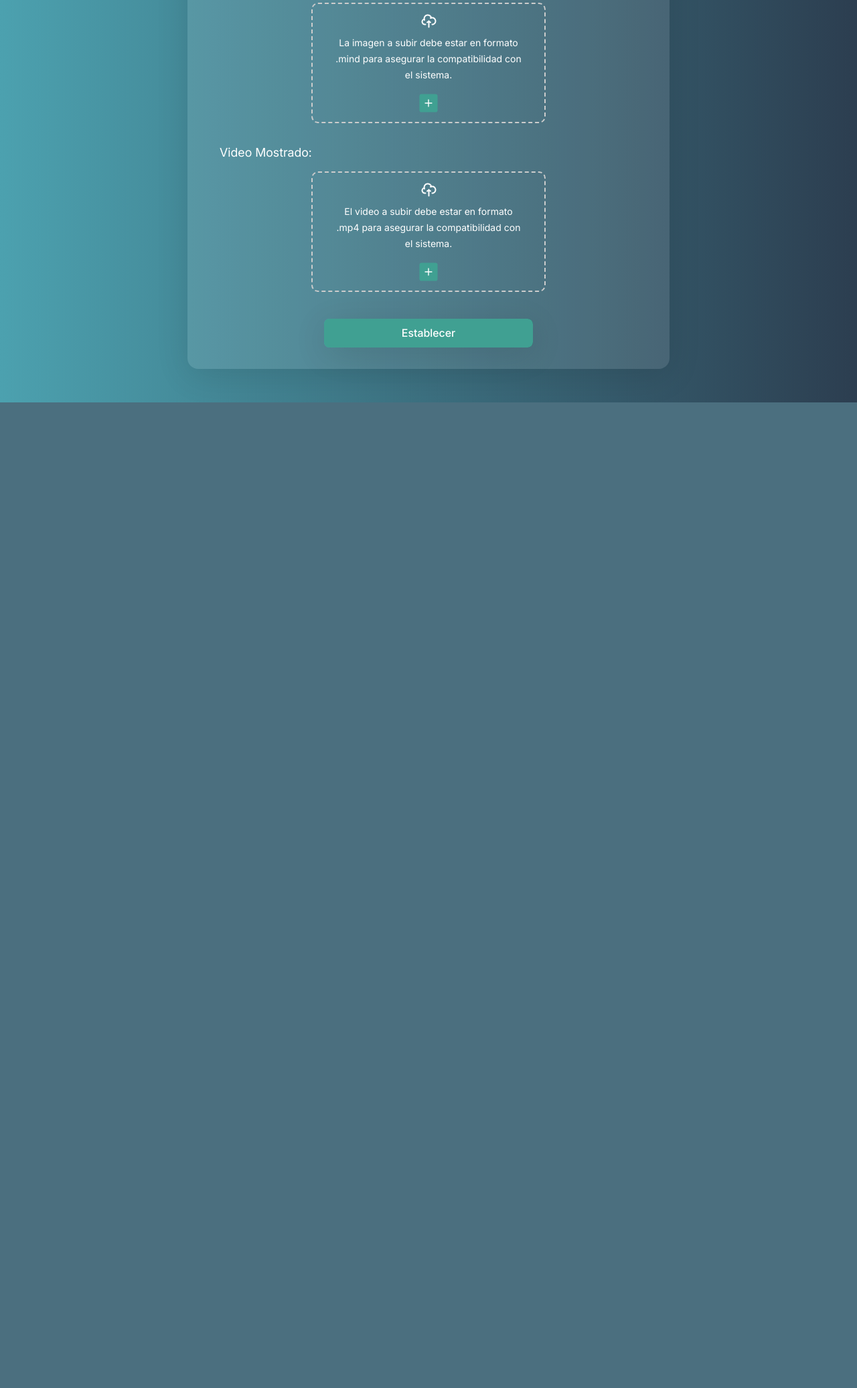
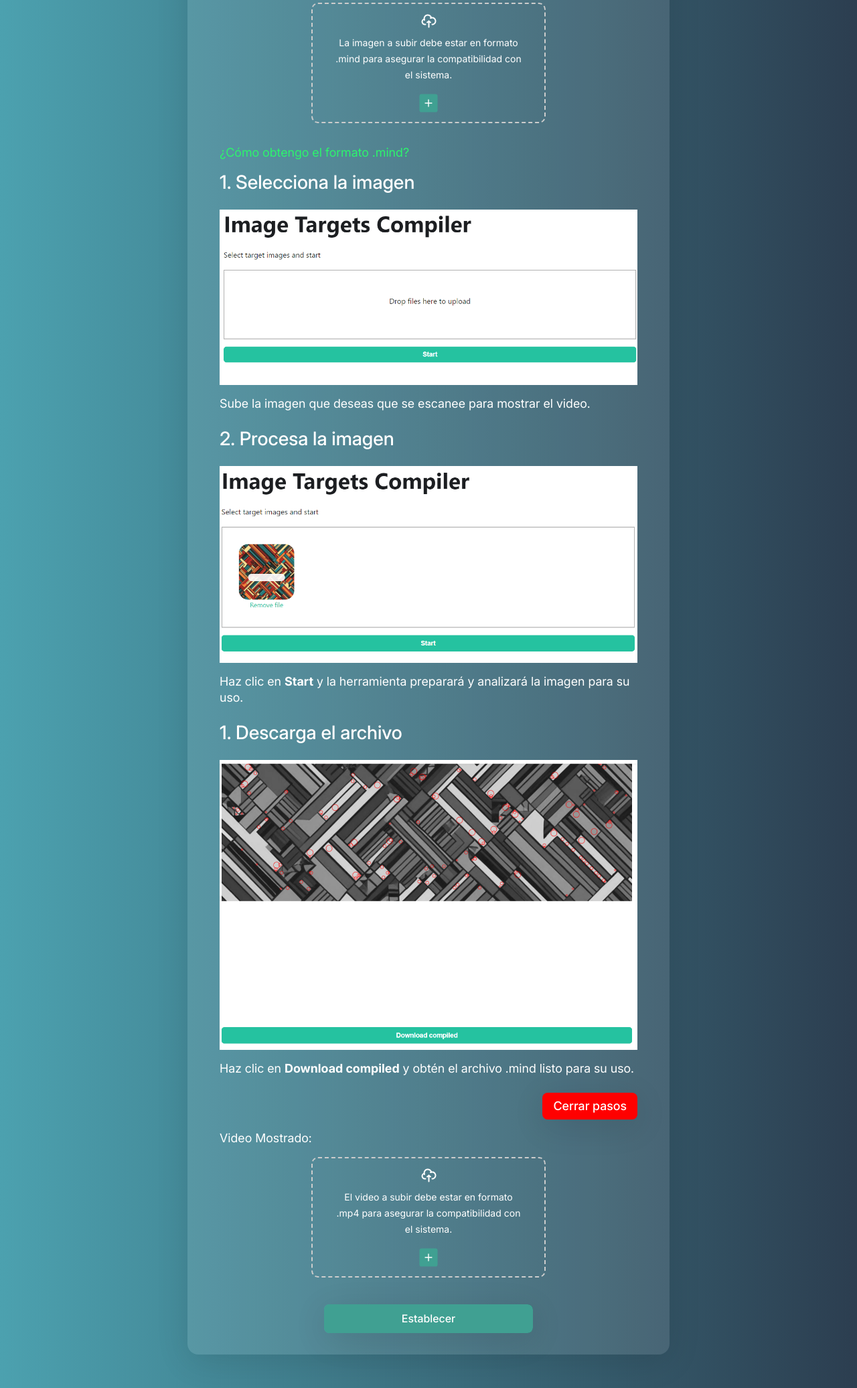
Before and after one commit to Molinas98/ra, a Flask app: page /admin in a window 1280 px wide. Shown: the part 321-2394 px from the top of the page at 67% size. Before the commit the page ends 922 px from the top, so only its background shows below. Run offline with Flask 2, Linux system fonts and the light colour scheme; the visitor is signed in with stand-in values (Sample User, id 1); some libraries are stand-ins or nearby versions.

Commit message:
tutorial

```diff
--- a/flask_app/static/css/style.css
+++ b/flask_app/static/css/style.css
@@ -11,14 +11,6 @@
 :root {
     --white: #fff;
     --black: #1D2130;
-    --blue: #263F86;
-    --blue2: #2C3C90;
-    --red: #A23926;
-    --red2: #D41817;
-    --red3: #BA2630;
-    --yellow: #F8F0C8;
-    --yellow2: #F5F5DB;
-    --yellow3: #F8D11F;
 }
 
 *,
@@ -423,3 +415,21 @@ input[type="email"]:focus, input[type="password"]:focus, textarea:focus, select:
     padding-bottom: 6rem;
     /* Asegura que el overlay esté por encima del contenido de atrás */
 }
+
+#link-pasos {
+    color: #2df46d !important;
+    margin-bottom: 1rem;
+    cursor: pointer;
+}
+
+#cerrar-pasos {
+    color: white;
+    margin-bottom: 1rem;
+    cursor: pointer;
+    font-weight: 500;
+    text-align: end;
+    background-color: #ff0000;
+    padding: 0.5rem 1rem;
+    box-shadow: rgba(0, 0, 0, 0.11) 0px 10px 50px 0px;
+    border-radius: 0.5rem;
+}
--- a/flask_app/static/js/main.js
+++ b/flask_app/static/js/main.js
@@ -3,6 +3,8 @@ document.addEventListener("DOMContentLoaded", function() {
   const inputImagen = document.getElementById('imagen');
   const dropZone_video = document.getElementById('dropZone_video');
   const inputVideo = document.getElementById('video');
+  const pasos = document.getElementById('link-pasos');
+  const cerrar = document.getElementById('cerrar-pasos');
 
   // Funciones para imágenes
   dropZone.addEventListener('dragover', function(e) {
@@ -71,4 +73,19 @@ document.addEventListener("DOMContentLoaded", function() {
     };
     reader.readAsDataURL(file);
   }
+
+  pasos.addEventListener('click', function() {
+    const pasos = document.getElementById('pasos');
+    // Alternar entre mostrar y ocultar
+    if (pasos.style.display === 'none' || pasos.style.display === '') {
+        pasos.style.display = 'block';
+    } else {
+        pasos.style.display = 'none';
+    }
+  });
+
+  cerrar.addEventListener('click', function() {
+    const pasos = document.getElementById('pasos');
+    pasos.style.display = 'none';
+  });
 });
--- a/flask_app/templates/admin.html
+++ b/flask_app/templates/admin.html
@@ -47,6 +47,21 @@
                                         </div>
                                     </div>
                                 </fieldset>
+                                <label id="link-pasos">¿Cómo obtengo el formato .mind?</label>
+                                <div id="pasos">
+                                    <h3>1. Selecciona la imagen</h3>
+                                    <img class="img-fluid py-3" src="../static/images/paso_1.png">
+                                    <p class="mb-4">Sube la imagen que deseas que se escanee para mostrar el video.</p>
+                                    <h3>2. Procesa la imagen</h3>
+                                    <img class="img-fluid py-3" src="../static/images/paso_2.png">
+                                    <p class="mb-4">Haz clic en <strong>Start</strong> y la herramienta preparará y analizará la imagen para su uso.</p>
+                                    <h3>1. Descarga el archivo</h3>
+                                    <img class="img-fluid py-3" src="../static/images/paso_3.png">
+                                    <p class="mb-4">Haz clic en <strong>Download compiled</strong> y obtén el archivo .mind listo para su uso.</p>
+                                    <div class="d-flex justify-content-end">
+                                        <label id="cerrar-pasos">Cerrar pasos</label>
+                                    </div>
+                                </div>
                                 <fieldset class="mb-3 row">
                                     <label for="video" class="text-start">Video Mostrado:</label>
                                     <div class="d-flex justify-content-center">
```
Also changed, not shown: flask_app/static/images/paso_1.png (added), flask_app/static/images/paso_2.png (added), flask_app/static/images/paso_3.png (added).
